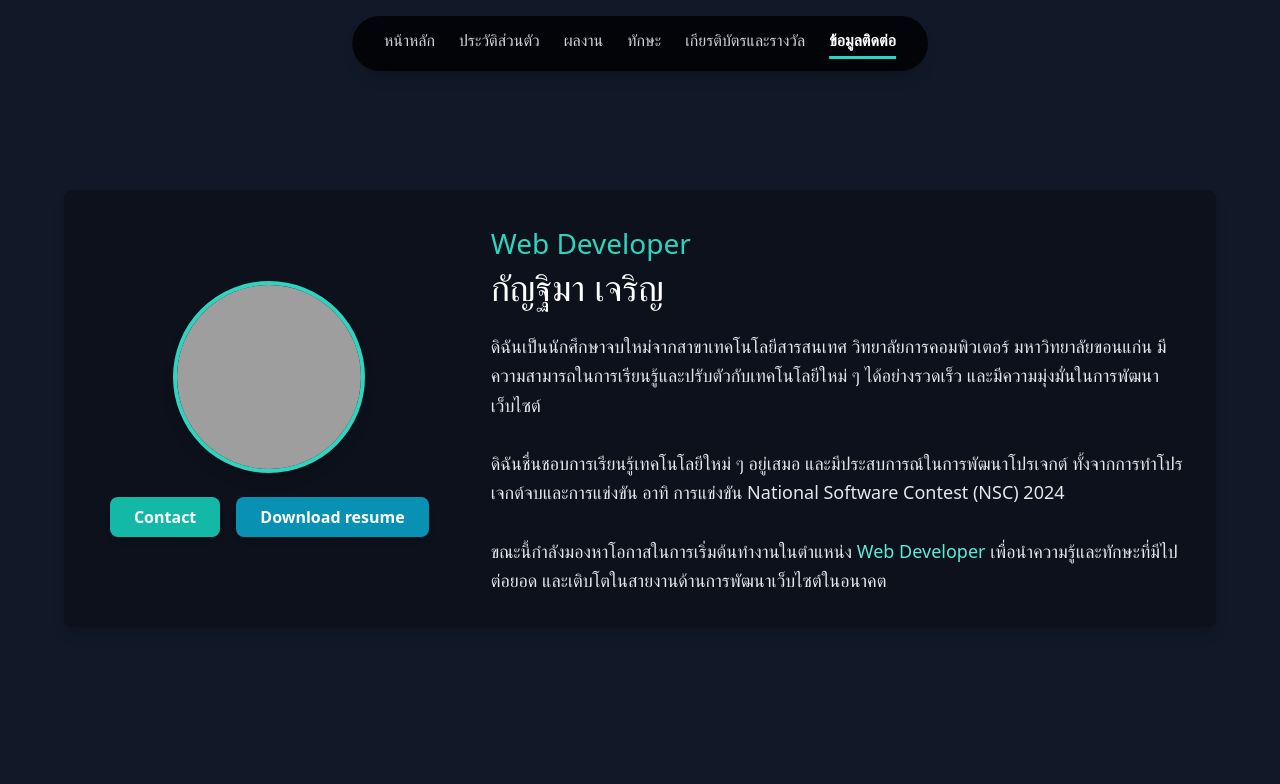
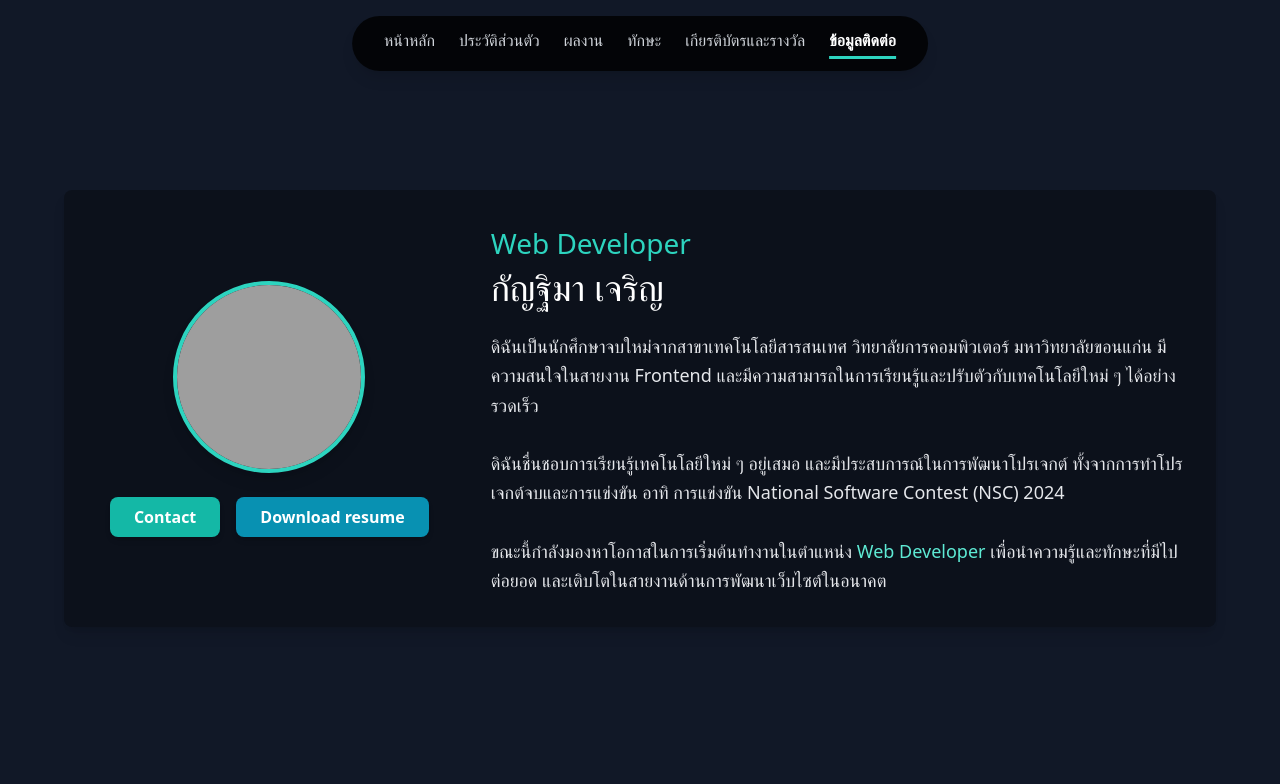
Before and after one commit to irissai/myPortfolio, a website: page index.html in a window 1280 px wide. Shown: the top 784 px of the page. Drawn offline with nearby package versions, Linux system fonts and the light colour scheme; grey boxes are pictures that could not be loaded.

Commit message:
new update

```diff
--- a/index.html
+++ b/index.html
@@ -51,8 +51,8 @@
             <p class="text-teal-400 text-[28px] font-medium mb-1">Web Developer</p>
             <p class="name text-4xl font-thin text-white mb-6">กัญฐิมา เจริญ</p>
             <div class="introduction-detail leading-relaxed text-lg">
-                ดิฉันเป็นนักศึกษาจบใหม่จากสาขาเทคโนโลยีสารสนเทศ วิทยาลัยการคอมพิวเตอร์ มหาวิทยาลัยขอนแก่น
-                มีความสามารถในการเรียนรู้และปรับตัวกับเทคโนโลยีใหม่ ๆ ได้อย่างรวดเร็ว และมีความมุ่งมั่นในการพัฒนาเว็บไซต์
+                ดิฉันเป็นนักศึกษาจบใหม่จากสาขาเทคโนโลยีสารสนเทศ วิทยาลัยการคอมพิวเตอร์ มหาวิทยาลัยขอนแก่น มีความสนใจในสายงาน
+                Frontend และมีความสามารถในการเรียนรู้และปรับตัวกับเทคโนโลยีใหม่ ๆ ได้อย่างรวดเร็ว
                 <br><br>
                 ดิฉันชื่นชอบการเรียนรู้เทคโนโลยีใหม่ ๆ อยู่เสมอ และมีประสบการณ์ในการพัฒนาโปรเจกต์
                 ทั้งจากการทำโปรเจกต์จบและการแข่งขัน อาทิ การแข่งขัน National Software Contest (NSC) 2024
```
